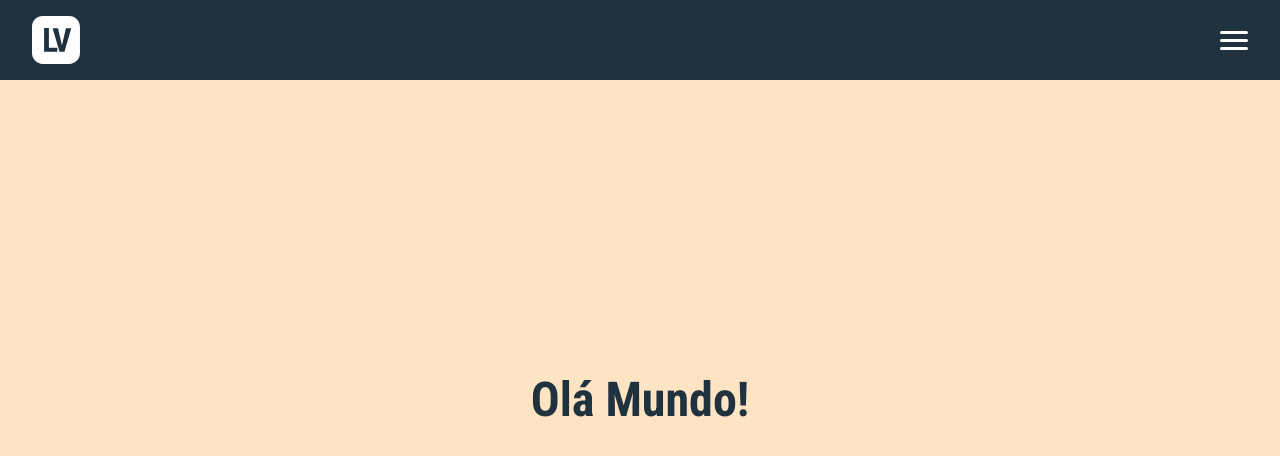
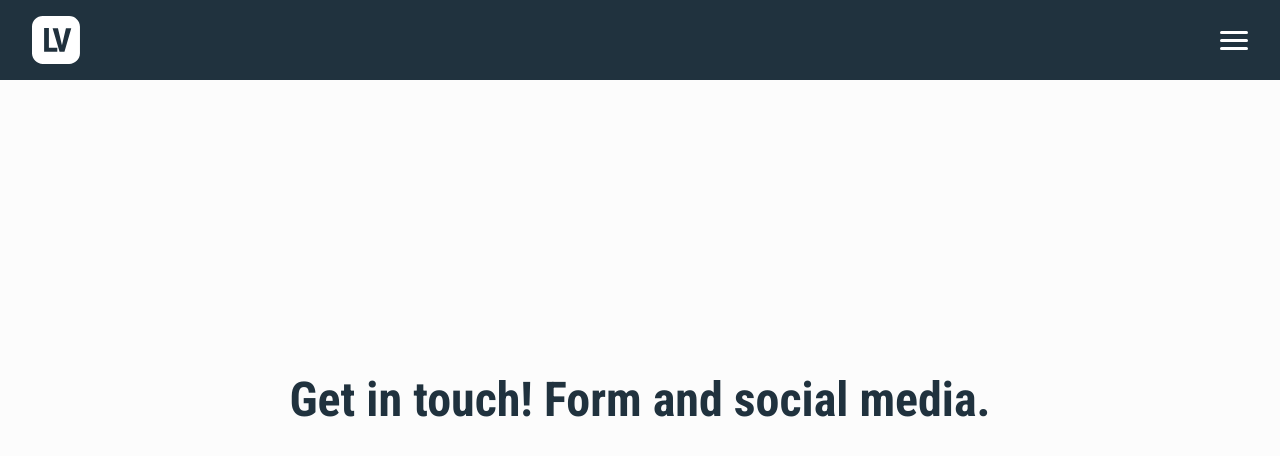
Before and after one commit to leonardovaldetaro/hamburger_manu, a React (Create React App) app: page /contact in a window 1280 px wide. Shown: the top 456 px of the page. Built offline with nearby package versions, Linux system fonts and the light colour scheme.

Commit message:
adicionando as páginas de navegacao

```diff
--- a/src/components/header/index.tsx
+++ b/src/components/header/index.tsx
@@ -78,6 +78,7 @@ const toggleMenu = () => {
                 [Styles.header__nav__list__item__link]: !false,
                 [Styles['header__nav__list__item__link--ativo']]: isMenuOpen
               })}
+                onClick={toggleMenu}
                 to={rota.to}
               >
                 {rota.label}
--- a/src/components/main/Main.module.scss
+++ b/src/pages/about/About.module.scss
@@ -1,14 +1,15 @@
-@import '../../styles/breakpoints';
-@import '../../styles/variables';
+@import "styles/_variables.scss";
+@import "styles/_breakpoints.scss";
 
 
-.main {
+
+.about {
     display: flex;
     height: 100vh;
     width: 100%;
     justify-content: center;
     align-items: center;
-    background-color: bisque;
+    background-color: $background;
     &__title {
         font-size: 3em;
     }
--- /dev/null
+++ b/src/pages/about/index.tsx
@@ -0,0 +1,9 @@
+import Styles from './About.module.scss';
+
+export default function About () {
+    return (
+        <main className={Styles.about}>
+            <h1 className={Styles.about__title}>Here is the about page!</h1>
+        </main>
+    );
+}
--- /dev/null
+++ b/src/pages/contact/Contact.module.scss
@@ -0,0 +1,16 @@
+@import "styles/_variables.scss";
+@import "styles/_breakpoints.scss";
+
+
+
+.contact {
+    display: flex;
+    height: 100vh;
+    width: 100%;
+    justify-content: center;
+    align-items: center;
+    background-color: $background;
+    &__title {
+        font-size: 3em;
+    }
+}
--- /dev/null
+++ b/src/pages/contact/index.tsx
@@ -0,0 +1,9 @@
+import Styles from './Contact.module.scss';
+
+export default function Contact () {
+    return (
+        <main className={Styles.contact}>
+            <h1 className={Styles.contact__title}>Get in touch! Form and social media.</h1>
+        </main>
+    );
+}
--- /dev/null
+++ b/src/pages/home/Home.module.scss
@@ -0,0 +1,16 @@
+@import "styles/_variables.scss";
+@import "styles/_breakpoints.scss";
+
+
+
+.main {
+    display: flex;
+    height: 100vh;
+    width: 100%;
+    justify-content: center;
+    align-items: center;
+    background-color: $background;
+    &__title {
+        font-size: 3em;
+    }
+}
--- a/src/components/main/index.tsx
+++ b/src/pages/home/index.tsx
@@ -1,6 +1,6 @@
-import Styles from './Main.module.scss';
+import Styles from './Home.module.scss';
 
-export default function Main () {
+export default function Home () {
     return (
         <main className={Styles.main}>
             <h1 className={Styles.main__title}>Olá Mundo!</h1>
--- a/src/routes.js
+++ b/src/routes.js
@@ -1,5 +1,7 @@
 import Header from 'components/header';
-import Main from 'components/main';
+import About from 'pages/about';
+import Contact from 'pages/contact';
+import Home from 'pages/home';
 import { BrowserRouter as Router, Routes, Route } from 'react-router-dom';
 
 
@@ -8,7 +10,11 @@ export default function AppRouter () {
         <main className='container'>
             <Router>
                 <Header />
-                <Main />
+                <Routes>
+                    <Route index element={<Home />} />
+                    <Route path='about' element={<About />} />
+                    <Route path='contact' element={<Contact />} />
+                </Routes>
             </Router>
         </main>
     );
```
